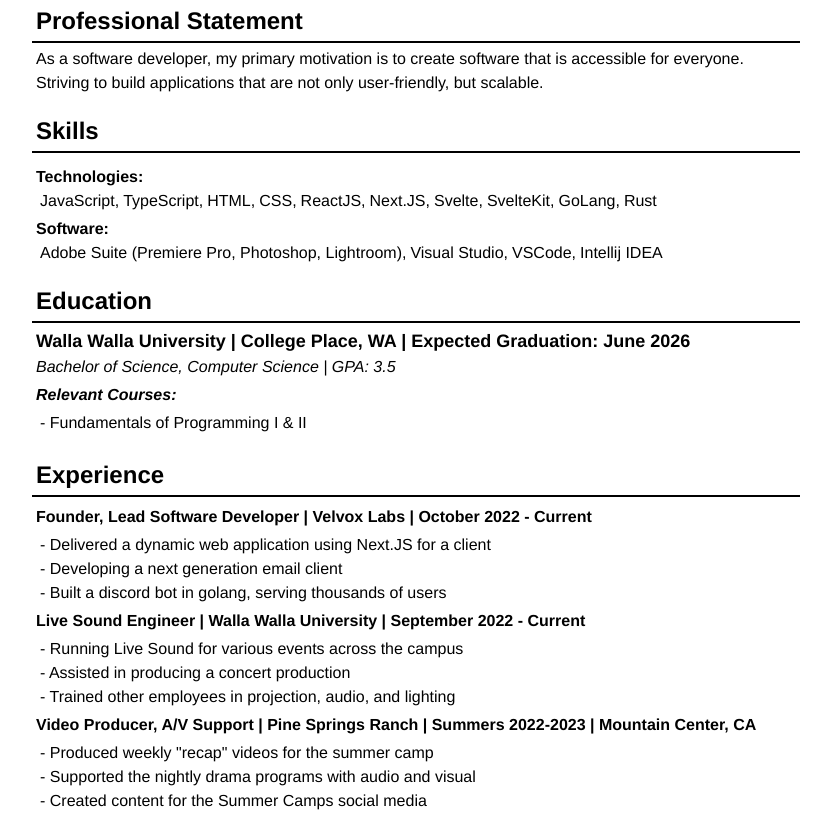
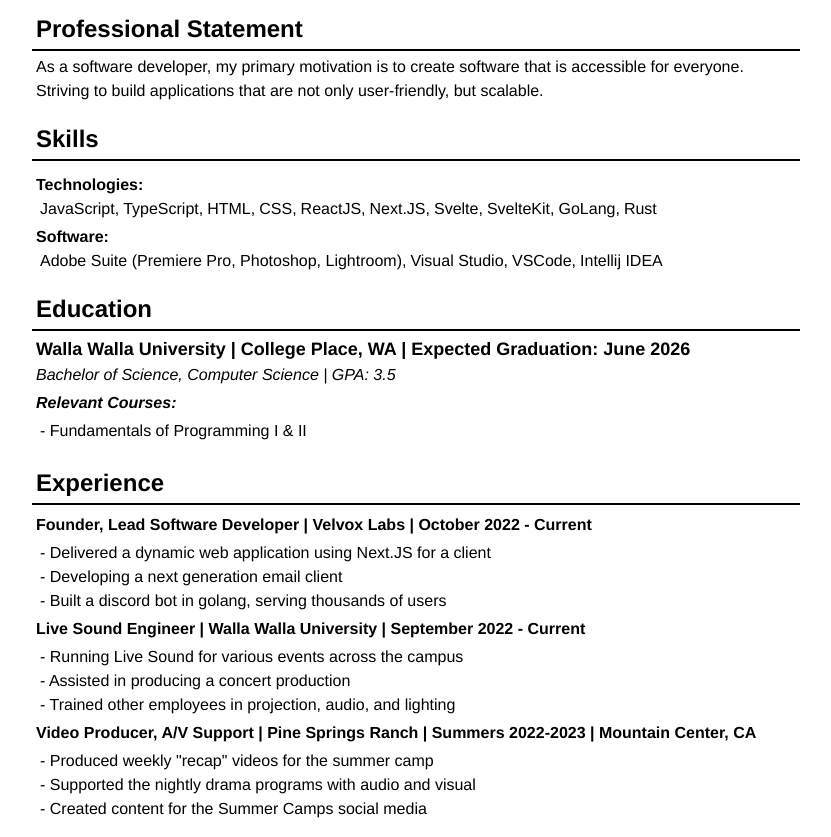
Before and after one commit to rileyallyn/resume, an Astro site: page / in a window 1280 px wide. Shown: the part 85-922 px from the top of the page, without its empty margins (224-1055 px from the left). Built offline with nearby package versions, Linux system fonts and the light colour scheme; Astro itself is replaced by a stand-in of ours.

Commit message:
fix: padding issue on body elm

```diff
--- a/src/pages/index.astro
+++ b/src/pages/index.astro
@@ -6,7 +6,6 @@
 <html lang="en">
   <head>
     <meta charset="utf-8" />
-    <link rel="icon" type="image/svg+xml" href="/favicon.svg" />
     <meta name="viewport" content="width=device-width" />
     <meta name="generator" content={Astro.generator} />
     <title>Riley Smith | Resume</title>
@@ -18,7 +17,7 @@
     />
     <meta name="darkreader-lock" />
   </head>
-  <body class="bg-white dark:bg-slate-950 dark:text-white">
+  <body class="p-2 bg-white dark:bg-slate-950 dark:text-white">
     <Resume />
   </body>
 </html>
--- a/src/styles/global.css
+++ b/src/styles/global.css
@@ -9,6 +9,8 @@
   -webkit-font-smoothing: antialiased;
   -moz-osx-font-smoothing: grayscale;
   -webkit-text-size-adjust: 100%;
+  overflow-x: hidden;
+  overflow-y: scroll;
 }
 
 a {
```
Also changed, not shown: public/favicon.svg (deleted).
